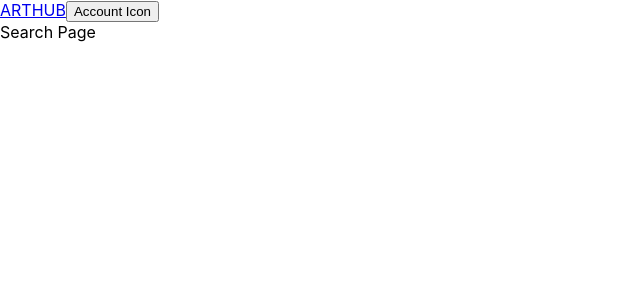
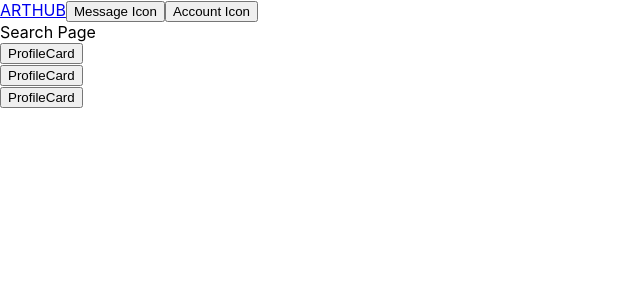
Before and after one commit to ArtHub-AH/arthub-web, a React (Create React App) app in the folder arthub-web/: page /search in a window 1280 px wide. Shown: the top 300 px of the page, without its empty margins (0-640 px from the left). Built offline with nearby package versions, Linux system fonts and the light colour scheme.

Commit message:
AHWEB-004 Added message button on header and profile card buttons on search page

```diff
--- a/arthub-web/src/Components/Header.tsx
+++ b/arthub-web/src/Components/Header.tsx
@@ -6,6 +6,9 @@ const Header: FC = () => {
   return (
     <div>
       <a href="/">ARTHUB</a>
+      <button onClick={() => console.log("Message Button clicked")}>
+        Message Icon
+      </button>
       <button onClick={() => history.push("/account")}>Account Icon</button>
     </div>
   );
--- a/arthub-web/src/Pages/SearchPage/index.tsx
+++ b/arthub-web/src/Pages/SearchPage/index.tsx
@@ -1,7 +1,32 @@
 import React, { FC } from "react";
+import { useHistory } from "react-router-dom";
 
 const SearchPage: FC = () => {
-  return <div>Search Page</div>;
+  const history = useHistory();
+
+  // TODO: fetch artists data from db to map
+  const CreateProfileCards = () => {
+    return (
+      <>
+        <div>
+          <button onClick={() => history.push("/profile")}>ProfileCard</button>
+        </div>
+        <div>
+          <button onClick={() => history.push("/profile")}>ProfileCard</button>
+        </div>
+        <div>
+          <button onClick={() => history.push("/profile")}>ProfileCard</button>
+        </div>
+      </>
+    );
+  };
+
+  return (
+    <>
+      <div>Search Page</div>
+      <CreateProfileCards />
+    </>
+  );
 };
 
 export default SearchPage;
```
